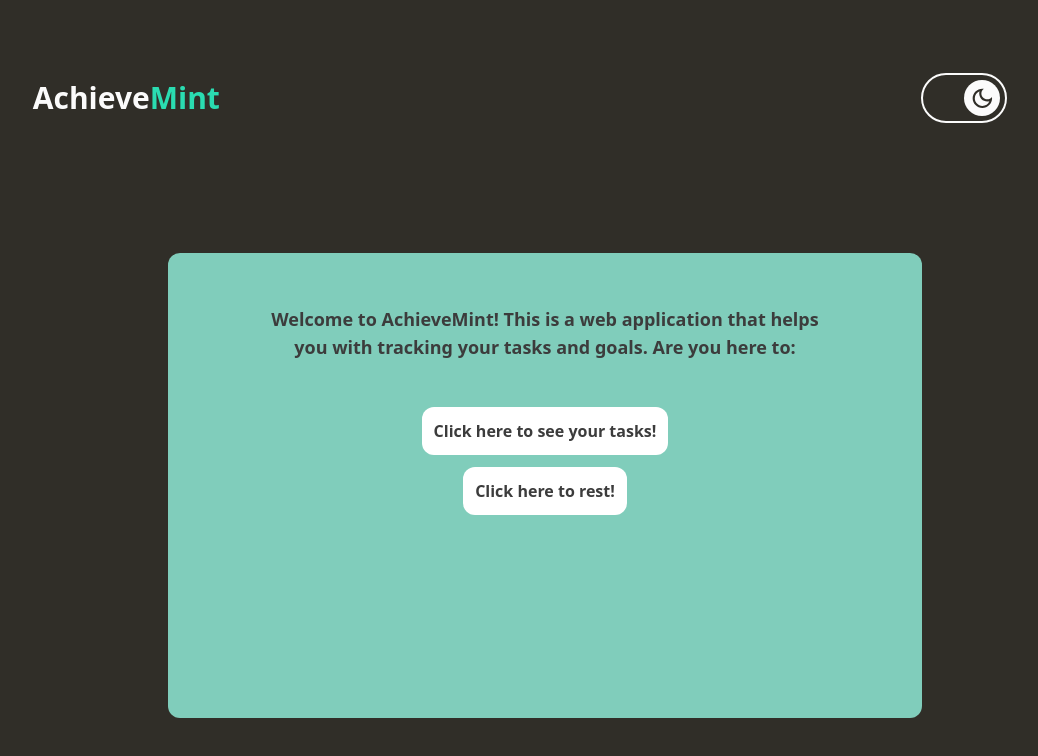
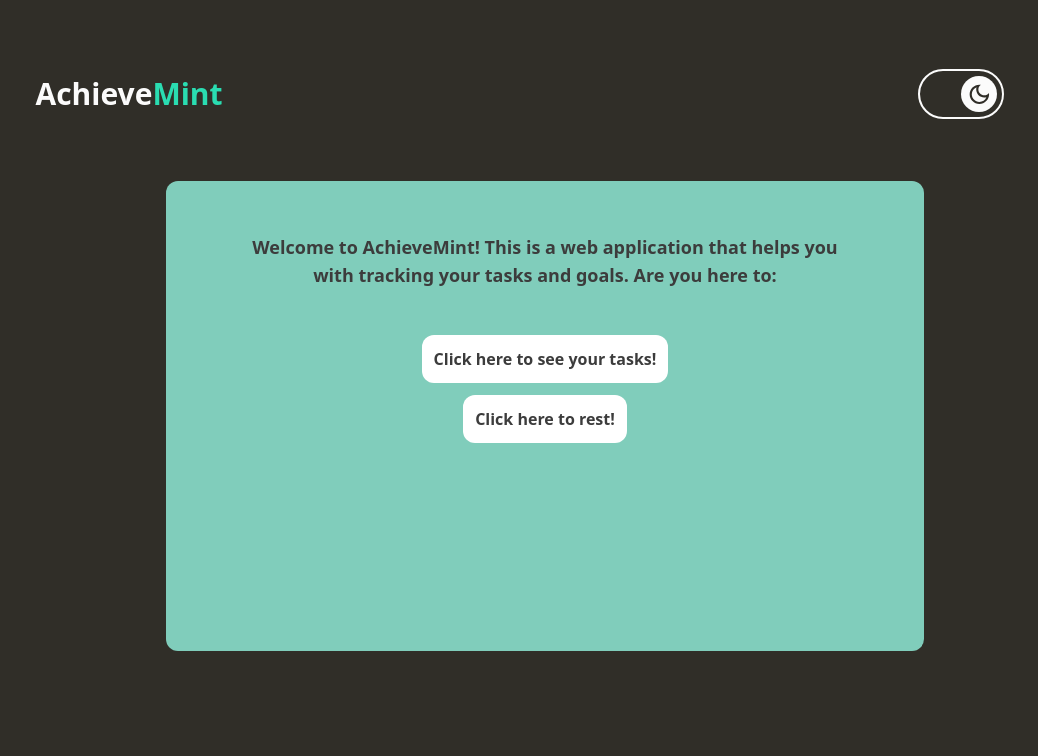
Before and after one commit to devsoc-unsw/trainee-saturn-24t1, a React (Create React App) app in the folder frontend/: page / in a window 1280 px wide. Shown: the top 756 px of the page, without its empty margins (95-1133 px from the left). Built offline with nearby package versions, Linux system fonts and the light colour scheme.

Commit message:
fixed header position in Landing and Todo

```diff
--- a/frontend/src/screens/Landing.js
+++ b/frontend/src/screens/Landing.js
@@ -1,4 +1,4 @@
-import { useEffect } from 'react';
+// import { useEffect } from 'react';
 import ModeButton from './components-hana/ModeToggleButton'
 // import axios from 'axios';
 import {
@@ -35,23 +35,26 @@ function Landing({ isDarkMode, handleModeChange }) {
   return (
     <div className={
       isDarkMode === true
-        ? "p-3 flex flex-col bg-[#302E28] items-center text-center h-screen align-middle"
-        : "p-3 flex flex-col bg-[#FFFDEE] items-center text-center h-screen align-middle"}>
-      <div className="grid grid-cols-3 justify-between m-2 py-4 place-items-center h-1/5 w-full">
-        <div className="w-full text-center font-bold text-3xl">
+        ? "p-2 bg-[#302E28] items-center text-center h-screen align-middle"
+        : "p-2 bg-[#FFFDEE] items-center text-center h-screen align-middle"}>
+      <div id="header" className="grid grid-cols-3 justify-around m-2 py-4 place-items-center h-1/5">
+        <div className="text-3xl font-bold">
           <span className={
             isDarkMode === true
               ? "text-[#FBFBFB]"
-              : "text-[#302E28]"
-          }>Achieve</span>
-          <span className="text-[#2ADCB1]">Mint</span>
+              : "text=[#302E28]"}>Achieve</span><span className="text-[#2ADCB1]">Mint</span>
+          {/* <img src=""></img> */}
         </div>
-        <div>{/*empty div, aligning purposes*/}</div>
-        <div id="mode-button" className="w-1/4">
+        <div>
+          {/*empty div */}
+        </div>
+
+        <div id="mode-button">
           <div className="" >
             <ModeButton isDarkMode={isDarkMode} handleModeChange={handleModeChange} />
           </div>
         </div>
+
       </div>
 
       <div className={
--- a/frontend/src/screens/Todo.js
+++ b/frontend/src/screens/Todo.js
@@ -23,15 +23,14 @@ function Todo({ isDarkMode, handleModeChange }) {
         ? "h-screen p-2 bg-[#302E28]"
         : "h-screen p-2 bg-[#FFFDEE]"
     } >
-      <div id="header" className="grid grid-cols-3 justify-around m-2 py-4
-        place-items-center h-1/5">
-        <h1 className="text-3xl font-bold">
+      <div id="header" className="grid grid-cols-3 justify-around m-2 py-4 place-items-center h-1/5">
+        <div className="text-3xl font-bold">
           <span className={
             isDarkMode === true
               ? "text-[#FBFBFB]"
               : "text=[#302E28]"}>Achieve</span><span className="text-[#2ADCB1]">Mint</span>
           {/* <img src=""></img> */}
-        </h1>
+        </div>
 
         <div id="quotes" className="">
           {/* quotes pop up when you finish a task will later implement
@@ -39,7 +38,7 @@ function Todo({ isDarkMode, handleModeChange }) {
           <PopUpQuotes isDarkMode={isDarkMode} />
         </div>
 
-        <div id="mode-button" className="w-1/4">
+        <div id="mode-button">
           <div className="" >
             <ModeButton isDarkMode={isDarkMode} handleModeChange={handleModeChange} />
           </div>
```
